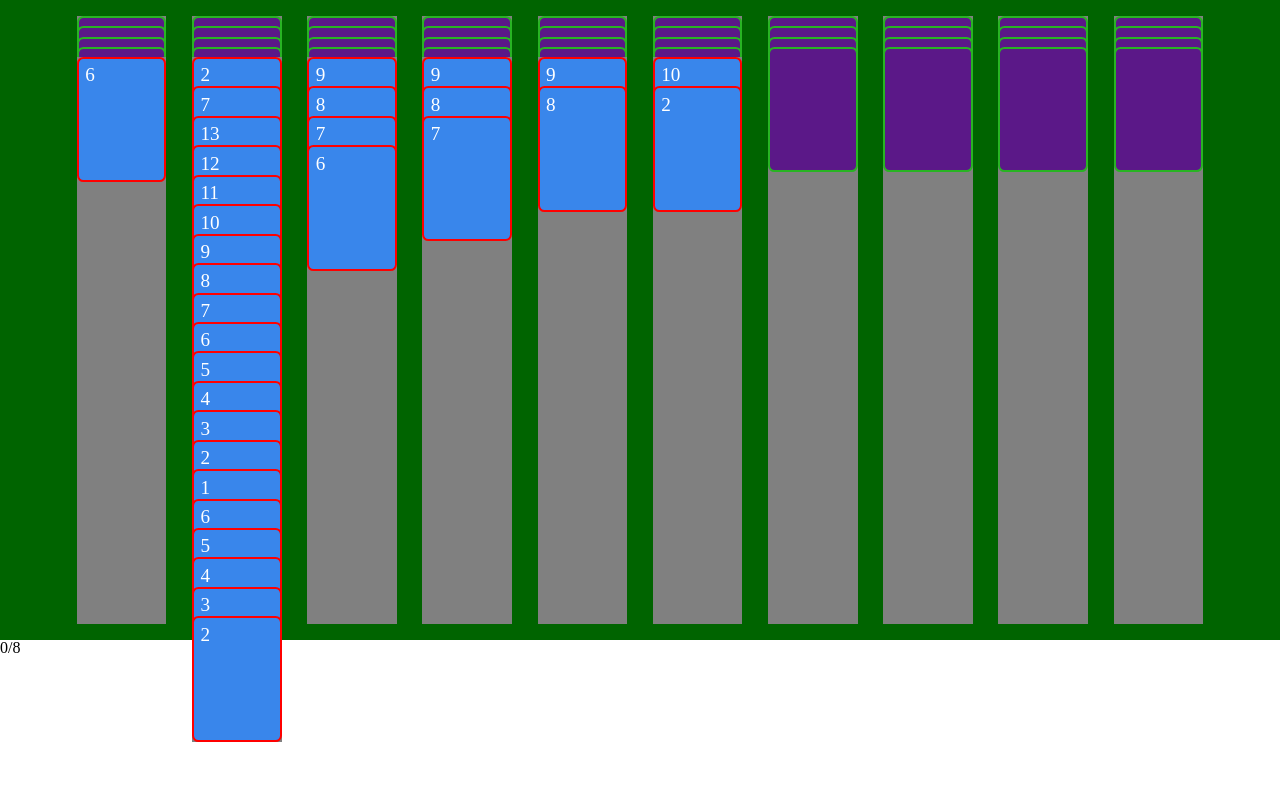
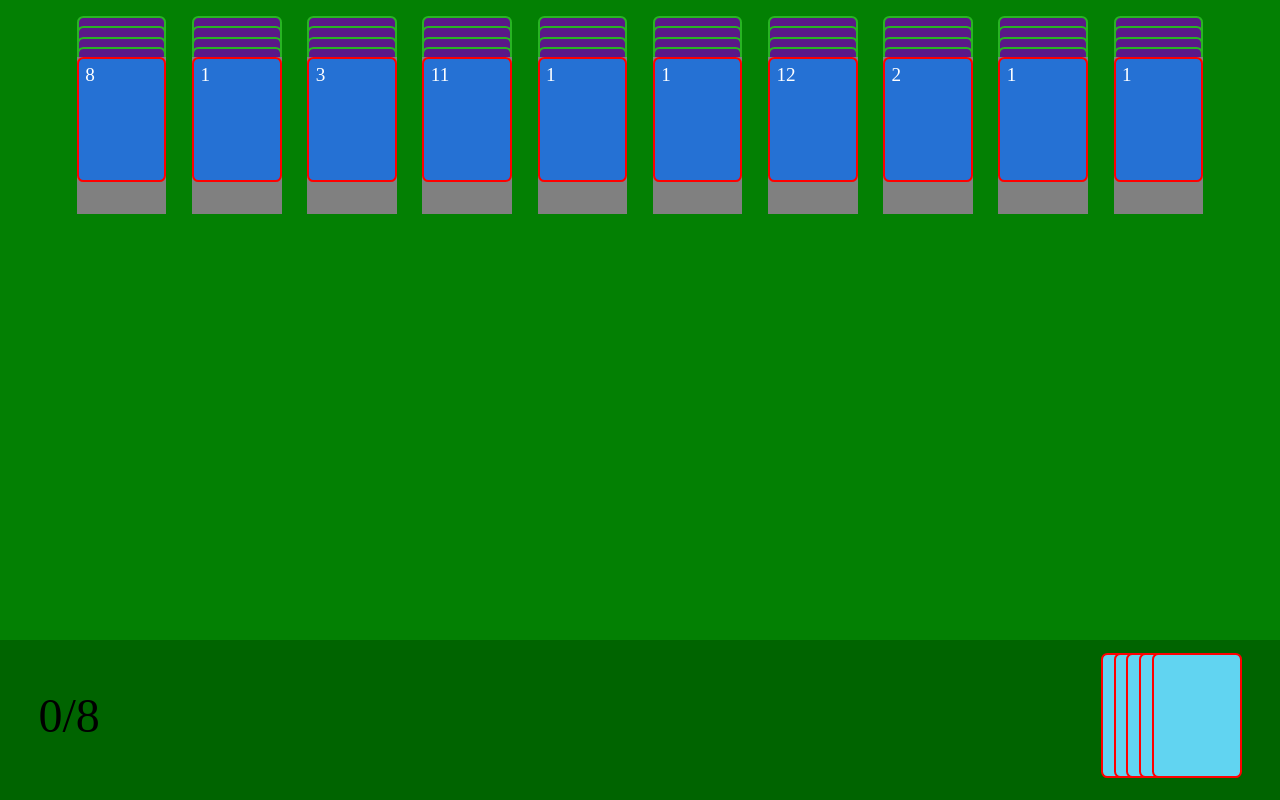
Before and after one commit to cjsellwood/spider, a React (Create React App) app: page / in a window 1280 px wide. Built offline with nearby package versions, Linux system fonts and the light colour scheme.

Commit message:
Generate cards and shuffle them. Also added button to add more cards on top

```diff
--- a/src/App.css
+++ b/src/App.css
@@ -1,28 +1,29 @@
 body {
-
+  background-color: darkgreen;
 }
 
 #columns-container {
   display: flex;
   height: 80vh;
   padding: 1rem;
-  background-color: darkgreen;
   justify-content: center;
+  background-color: rgb(3, 128, 3);
 }
 
 #columns-container > div {
   width: 7vw;
-  background-color: gray;
   color: white;
   margin: 0 1vw;
-  padding-bottom: 1vw;
-  user-select: none;
+}
+
+.droppable-column {
+  padding-bottom: 10vw;
 }
 
 .card {
   font-size: 1.5vw;
   padding: 0.5vw;
-  background-color: rgb(57, 134, 235);
+  background-color: rgb(37, 113, 212);
   margin-bottom: -7.5vw;
   height: 9.8vw;
   width: 7vw;
@@ -32,6 +33,8 @@ body {
   -moz-border-radius: 0.5vw;
   -ms-border-radius: 0.5vw;
   -o-border-radius: 0.5vw;
+  user-select: none;
+  cursor: pointer;
 }
 
 .hidden-card {
@@ -46,3 +49,35 @@ body {
   height: 9.8vw;
   width: 7vw;
 }
+
+footer {
+  display: flex;
+  padding: 1vw 3vw;
+  align-items: center;
+  justify-content: space-between;
+}
+
+.spares-container {
+  display: flex;
+  flex-direction: row-reverse;
+  justify-content: flex-end;
+  padding-left: 6vw;
+  cursor: pointer;
+}
+
+.spare-card {
+  height: 9.8vw;
+  width: 7vw;
+  margin-left: -6vw;
+  border: 2px solid red;
+  background-color: rgb(97, 212, 241);
+  border-radius: 0.5vw;
+  -webkit-border-radius: 0.5vw;
+  -moz-border-radius: 0.5vw;
+  -ms-border-radius: 0.5vw;
+  -o-border-radius: 0.5vw;
+}
+
+.sets {
+  font-size: 3rem;
+}
--- a/src/App.js
+++ b/src/App.js
@@ -1,4 +1,4 @@
-import React, { useState } from "react";
+import React, { useEffect, useState } from "react";
 import "./App.css";
 import { DndContext } from "@dnd-kit/core";
 import { v4 as uuidv4 } from "uuid";
@@ -6,36 +6,25 @@ import Droppable from "./Droppable";
 import { restrictToWindowEdges } from "@dnd-kit/modifiers";
 import CardColumn from "./components/CardColumn";
 import HiddenColumn from "./components/HiddenColumn";
+import useCardGenerator from "./hooks/useCardGenerator";
 
 function App() {
-  const [hiddenCards, setHiddenCards] = useState([
-    [9, 8, 7, 6],
-    [9, 8, 7, 6],
-    [9, 8, 7, 6],
-    [9, 8, 7, 6],
-    [9, 8, 7, 6],
-    [9, 8, 7, 6],
-    [9, 8, 7, 6],
-    [9, 8, 7, 6],
-    [9, 8, 7, 6],
-    [9, 8, 7, 6],
-  ]);
-  const [cards, setCards] = useState([
-    [6],
-    [2, 7, 13, 12, 11, 10, 9, 8, 7, 6, 5, 4, 3, 2, 1, 6, 5, 4, 3, 2],
-    [9, 8, 7, 6],
-    [9, 8, 7],
-    [9, 8],
-    [10, 2],
-    [],
-    [],
-    [],
-    [],
-  ]);
+  const [hiddenCards, setHiddenCards] = useState([]);
+  const [cards, setCards] = useState([]);
+  const [spareCards, setSpareCards] = useState([]);
   const [completed, setCompleted] = useState(0);
 
-  const duplicateCards = () => {
-    return cards.map((col) => [...col]);
+  const [generateCards] = useCardGenerator();
+  useEffect(() => {
+    const { hiddenCards, topCards, spareCards } = generateCards();
+    setHiddenCards(hiddenCards);
+    setCards(topCards);
+    setSpareCards(spareCards);
+    // eslint-disable-next-line react-hooks/exhaustive-deps
+  }, []);
+
+  const duplicateNested = (array) => {
+    return array.map((col) => [...col]);
   };
 
   const checkForSets = (cardCol) => {
@@ -50,12 +39,26 @@ function App() {
         }
       }
     }
-    console.log(index);
+
     if (index !== -1) {
       setCompleted(completed + 1);
       return cardCol.slice(0, index);
     }
     return cardCol;
+  };
+
+  const checkForEmpty = (cardsArray) => {
+    const newCards = duplicateNested(cardsArray);
+    for (let i = 0; i < newCards.length; i++) {
+      // Check if column empty and there are still hidden cards
+      if (!newCards[i].length && hiddenCards[i].length) {
+        newCards[i].push(hiddenCards[i].at(-1));
+        const newHidden = duplicateNested(hiddenCards);
+        newHidden[i] = newHidden[i].slice(0, newHidden[i].length - 1);
+        setHiddenCards(newHidden);
+      }
+    }
+    return newCards;
   };
 
   const handleDragEnd = (e) => {
@@ -65,12 +68,29 @@ function App() {
       const receivingCol = e.over.data.current.receivingCol;
       const receivingCard = cards[receivingCol].at(-1);
 
+      // console.log(
+      //   "receiving col",
+      //   receivingCol,
+      //   "receiving card",
+      //   receivingCard
+      // );
+
       // Get data for the card being dragged
       const { prevCol, prevRow } = e.active.data.current;
       const addCard = cards[prevCol][prevRow];
 
+      // console.log(
+      //   "prev col",
+      //   prevCol,
+      //   "prev row",
+      //   prevRow,
+      //   "add card value",
+      //   addCard
+      // );
+      // console.log(cards[prevCol]);
+
       if (receivingCard - 1 === addCard) {
-        const newCards = duplicateCards();
+        const newCards = duplicateNested(cards);
 
         // Add new cards to receiving column
         newCards[receivingCol] = [
@@ -84,11 +104,24 @@ function App() {
         // Check for completed sets and remove any found
         newCards[receivingCol] = checkForSets(newCards[receivingCol]);
 
-        setCards(newCards);
+        // Check for empty column and flip hidden card
+        const emptiedCards = checkForEmpty(newCards);
+
+        setCards(emptiedCards);
       }
     } else {
       console.log("OUTSIDE");
     }
+  };
+
+  const addSpares = () => {
+    const newCards = duplicateNested(cards);
+    const newSpares = duplicateNested(spareCards);
+    for (let i = 0; i < newCards.length; i++) {
+      newCards[i].push(newSpares[0][i]);
+    }
+    setSpareCards(newSpares.slice(1));
+    setCards(newCards);
   };
 
   return (
@@ -107,7 +140,14 @@ function App() {
           })}
         </div>
       </DndContext>
-      <h1>{completed}/8</h1>
+      <footer>
+        <h1 className="sets">{completed}/8</h1>
+        <div onClick={() => addSpares()} className="spares-container">
+          {spareCards.map((spare, i) => (
+            <div key={"spare" + i} className="spare-card"></div>
+          ))}
+        </div>
+      </footer>
     </div>
   );
 }
--- a/src/Droppable.js
+++ b/src/Droppable.js
@@ -11,7 +11,7 @@ const Droppable = (props) => {
     backgroundColor: isOver ? "green" : "gray",
   };
   return (
-    <div ref={setNodeRef} style={style}>
+    <div ref={setNodeRef} style={style} className="droppable-column">
       {props.children}
     </div>
   );
--- a/src/components/CardColumn.js
+++ b/src/components/CardColumn.js
@@ -1,12 +1,7 @@
 import CardContainer from "./CardContainer";
 
-const CardColumn = ({ column, colNum, hiddenColumn }) => {
-  return (
-    <div>
-
-      <CardContainer cardColumn={column} cardRow={0} colNum={colNum} />
-    </div>
-  );
+const CardColumn = ({ column, colNum }) => {
+  return <CardContainer cardColumn={column} cardRow={0} colNum={colNum} />;
 };
 
 export default CardColumn;
--- a/src/components/CardContainer.js
+++ b/src/components/CardContainer.js
@@ -7,7 +7,7 @@ const shouldItDrag = (cardColumn) => {
   for (let i = Math.max(...cardColumn); i >= Math.min(...cardColumn); i--) {
     correctOrder.push(i);
   }
-  for (let i = 0; i < correctOrder.length; i++) {
+  for (let i = 0; i < cardColumn.length; i++) {
     if (correctOrder[i] !== cardColumn[i]) {
       isCorrectOrder = false;
     }
--- /dev/null
+++ b/src/hooks/useCardGenerator.js
@@ -0,0 +1,59 @@
+const shuffleArray = (array) => {
+  for (var i = array.length - 1; i > 0; i--) {
+    const swapIndex = Math.floor(Math.random() * (i + 1));
+    const currentCard = array[i];
+    const cardToSwap = array[swapIndex];
+    array[i] = cardToSwap;
+    array[swapIndex] = currentCard;
+  }
+};
+
+const useCardGenerator = () => {
+  const cards = [];
+  for (let i = 0; i < 8; i++) {
+    for (let j = 1; j <= 13; j++) {
+      cards.push(j);
+    }
+  }
+
+  const generateCards = () => {
+    shuffleArray(cards);
+
+    // Set 40 hidden cards
+    const hiddenCards = [];
+    for (let i = 0; i < 10; i++) {
+      const inner = [];
+      for (let j = 0; j < 4; j++) {
+        inner.push(cards.shift());
+      }
+      hiddenCards.push(inner);
+    }
+
+    // Set top cards
+    const topCards = [];
+    for (let i = 0; i < 10; i++) {
+      topCards.push([cards.shift()]);
+    }
+
+    // Set spare cards
+    const spareCards = [];
+    for (let i = 0; i < 5; i++) {
+      const inner = [];
+      for (let j = 0; j < 10; j++) {
+        inner.push(cards.shift());
+      }
+      spareCards.push(inner);
+    }
+
+    return {
+      hiddenCards,
+      topCards,
+      spareCards,
+      cards,
+    };
+  };
+
+  return [generateCards];
+};
+
+export default useCardGenerator;
```
